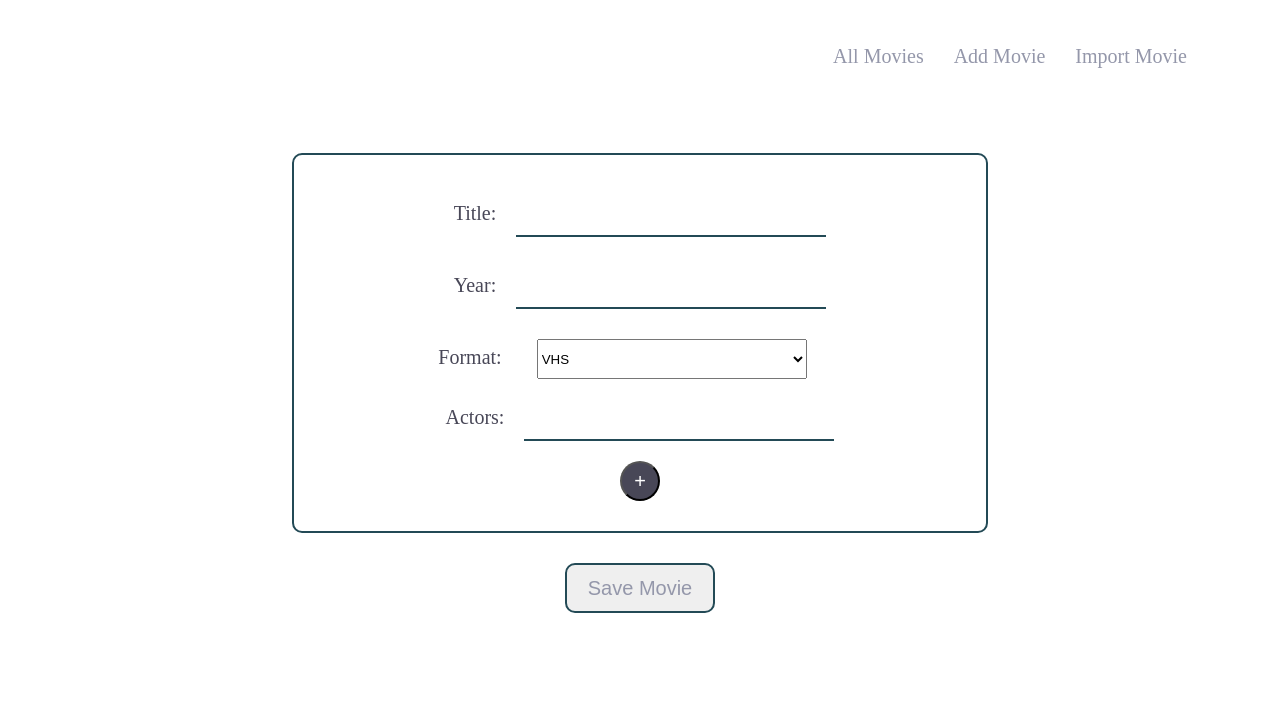
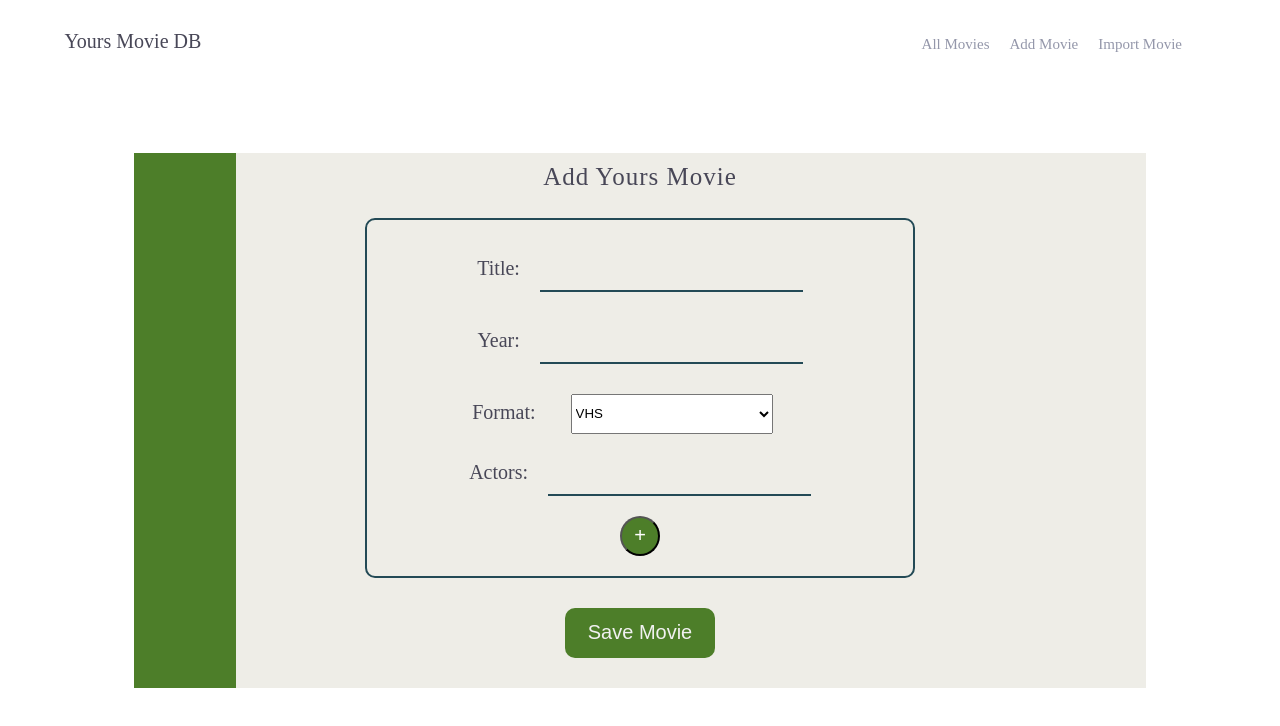
Before and after one commit to pani-tka/movies-info-storage, a React (Create React App) app: page /addmovie in a window 1280 px wide. Shown: the top 726 px of the page. Built offline with nearby package versions, Linux system fonts and the light colour scheme.

Commit message:
Current UI changes

```diff
--- a/package.json
+++ b/package.json
@@ -11,7 +11,8 @@
     "react-router-dom": "^5.0.1",
     "react-scripts": "3.0.1",
     "redux": "^4.0.4",
-    "redux-thunk": "^2.3.0"
+    "redux-thunk": "^2.3.0",
+    "style-it": "^2.1.4"
   },
   "scripts": {
     "start": "react-scripts start",
--- a/src/components/page-navigation/page-navigation.js
+++ b/src/components/page-navigation/page-navigation.js
@@ -6,10 +6,13 @@ class PageNavigation extends Component {
   render(){
     return(
       <div className={styles.navigation}>
+        <Link to="/" className={styles.mainNavigationLink}>Yours Movie DB</Link>
+        <div className={styles.navigationLinks}>
           <Link to="/allmovies" className={styles.navigationLink}>All Movies</Link>
           <Link to="/addmovie" className={styles.navigationLink}>Add Movie</Link>
           <Link to="/importmovies" className={styles.navigationLink}>Import Movie</Link>
         </div>
+      </div>
     )
   }
 }
--- a/src/components/page-navigation/page-navigation.module.scss
+++ b/src/components/page-navigation/page-navigation.module.scss
@@ -1,14 +1,36 @@
 .navigation {
+  width: 90%;
   display: flex;
   flex-direction: row;
   flex-wrap: nowrap;
-  justify-content: flex-end ;
+  justify-content: space-between;
+  margin: 0 auto;
   margin-top: 30px;
   margin-right: 70px;
 }
-.navigationLink{
+
+.mainNavigationLink {
   font-size: 20px;
+  color: #484757;
+  text-decoration: none;
+  align-self: flex-start;
+}
+
+.navigationLinks {
+  display: flex;
+  flex-direction: row;
+  flex-wrap: nowrap;
+  align-items: flex-end ;
+}
+
+.navigationLink:hover {
+  color: #4d7e29;
+  font-size: 17px;
+}
+
+.navigationLink {
+  font-size: 15px;
   color: #9497aa;
-  padding: 15px;
   text-decoration: none;
+  margin-right: 20px;
 }
--- a/src/pages/add-movie-page/add-movie-page.js
+++ b/src/pages/add-movie-page/add-movie-page.js
@@ -18,6 +18,9 @@ class AddMoviePage extends Component {
 
   changeFormat = event => this.setState({format: event.target.value});
 
+  onClick = () => {
+  }
+
   handleButton = () => {
     this.props.addMovie(
       this.state.title,
@@ -33,7 +36,9 @@ class AddMoviePage extends Component {
 
   render(){
     return(
-      <div>
+      <div className={styles.container}>
+        <span className={styles.decorContainer}></span>
+        <h1 className={styles.addMovieHeader}>Add Yours Movie</h1>
         <form className={styles.addMovieForm}>
           <div className={styles.inputItem}>
             Title:
@@ -72,6 +77,7 @@ class AddMoviePage extends Component {
           </div>
           <button
             type="button"
+            onClick={this.onCLick}
             className={styles.addInput}
           >
             +
--- a/src/pages/add-movie-page/add-movie-page.module.scss
+++ b/src/pages/add-movie-page/add-movie-page.module.scss
@@ -1,30 +1,53 @@
+.container {
+  width: 80%;
+  margin: 0 auto;
+  background-color: #eeede7;
+  margin-top: 100px;
+  position: relative;
+}
+.decorContainer {
+  display: block;
+  width: 10%;
+  height: 100%;
+  background-color: #4d7e29;
+  position: absolute;
+  top: 0;
+  left: 0;
+}
+.addMovieHeader {
+  font-size: 25px;
+  font-weight: 300;
+  letter-spacing: 1px;
+  color: #484757;
+  padding: 10px;
+}
 .addMovieForm{
   width: 50%;
   margin: 0 auto;
   border: 2px solid #234a56;
   border-radius: 10px;
-  padding: 30px;
+  padding: 20px;
   display: flex;
   flex-direction: column;
-  margin-top: 70px;
 }
 .addMovieInput {
-  width: 300px;
+  width: 50%;
+  height: 40px;
   border: 0;
   border-bottom: 2px solid #234a56;
   font-size: 30px;
   font-weight: 300;
-  height: 40px;
   text-align: center;
   padding: 5px;
-  color: #9497aa;
+  background-color: transparent;
+  color: #484757;
   outline: none;
   margin-bottom: 20px;
   margin-left: 20px;
 }
 
 .selectItem select {
-  width: 270px;
+  width: 40%;
   height: 40px;
   margin: 10px 35px 10px 35px;
   outline: none;
@@ -43,7 +66,7 @@
 .addInput{
   width: 40px;
   height: 40px;
-  background-color: #484757;
+  background-color: #4d7e29;
   border-radius: 50%;
   color: white;
   font-size: 20px;
@@ -54,12 +77,14 @@
 .saveMovieButton {
   width: 150px;
   height: 50px;
+  background-color: #4d7e29;
   font-size: 20px;
   font-weight: 300;
-  color: #9497aa;
-  border: 2px solid #234a56;
+  color: #f1f1f1;
+  border: 2px solid transparent;
   border-radius: 10px;
   padding: 10px;
   margin-top: 30px;
+  margin-bottom: 30px;
   outline: none;
 }
--- a/src/pages/all-movies-page/all-movies-page.js
+++ b/src/pages/all-movies-page/all-movies-page.js
@@ -15,7 +15,7 @@ class AllMoviesPage extends Component {
 
   return(
     <div>
-      <div className={styles.movieItemHeader}>See all movies</div>
+      <div className={styles.movieItemHeader}>See All Movies</div>
       {!!movies&&
         movies.map((item) =>
           <div
@@ -25,6 +25,7 @@ class AllMoviesPage extends Component {
             <div className={styles.movieTitle}>{item.title}</div>
             <div className={styles.movieYear}>{item.year}</div>
             <div className={styles.movieFormat}>{item.format}</div>
+            <div className={styles.movieActors}>{item.actors}</div>
             <Link
               to={`/movies/${item.title}`}
               className={styles.movieLink}
--- a/src/pages/all-movies-page/all-movies-page.module.scss
+++ b/src/pages/all-movies-page/all-movies-page.module.scss
@@ -1,34 +1,59 @@
 .movieItemHeader {
-  font-size: 30px;
+  font-size: 25px;
+  letter-spacing: 1px;
   color: #484757;
-  margin-top: 30px;
-  margin-bottom: 30px;
+  margin-top: 60px;
+  margin-bottom: 40px;
 }
 .movieItem {
   width: 50%;
   margin: 0 auto;
-  border: 2px solid #234a56;
-  border-radius: 10px;
+  border: 2px solid #f1f1f1;
+  border-radius: 5px;
   margin-bottom: 10px;
+  background-color: #f1f1f1;
+  position: relative;
+}
+
+.movieItem::after {
+  content: '';
+  display: block;
+  width: 30%;
+  height: 100%;
+  background-color: #4d7e29;
+  position: absolute;
+  top: 0;
+  right: 0;
 }
 
 .movieTitle {
-  font-size: 40px;
-  color: #234a56;
+  font-size: 25px;
+  color: #0a3500;
   padding: 5px;
   text-align: left;
+  margin-left: 10px;
 }
 .movieYear, .movieFormat {
   font-size: 20px;
   color: #484757;
   padding: 5px;
   text-align: left;
+  margin-left: 10px;
 }
 
 .movieLink {
   display: block;
+  margin: 0 auto;
+  width: 100px;
+  height: 30px;
   font-size: 20px;
-  color: #9497aa;
-  padding: 15px;
+  color: #939393;
+  padding: 3px;
   text-decoration: none;
+  margin-bottom: 5px;
 }
+.movieLink:hover {
+  border-top: 1px solid #4d7e29;
+  border-bottom: 1px solid #4d7e29;
+  color: #8dba69;
+}
--- a/src/pages/import-movies-page/import-movies-page.js
+++ b/src/pages/import-movies-page/import-movies-page.js
@@ -1,5 +1,6 @@
 import React, {Component} from 'react';
 import Dropzone from 'react-dropzone';
+import styles from './import-movies-page.module.scss';
 
 class ImportMoviesPage extends Component {
   constructor() {
@@ -22,14 +23,20 @@ class ImportMoviesPage extends Component {
     return (
       <Dropzone onDrop={this.onDrop}>
         {({getRootProps, getInputProps}) => (
-          <section className="container">
+          <section className={styles.container}>
+            <p className={styles.dropTitle}>Select the import file: </p>
             <div {...getRootProps({className: 'dropzone'})}>
-              <input {...getInputProps()} />
-              <p>Drag 'n' drop some files here, or click to select files</p>
+              <input {...getInputProps()} className={styles.dropzoneInput}/>
+              <p className={styles.dropDescription}>Drag 'n' drop some files here, or click to select files</p>
             </div>
             <aside>
-              <h4>Files</h4>
               <ul>{files}</ul>
+              <button
+                type="button"
+                className={styles.uploadBatton}
+              >
+                UPLOAD
+              </button>
             </aside>
           </section>
         )}
--- a/src/pages/import-movies-page/import-movies-page.module.scss
+++ b/src/pages/import-movies-page/import-movies-page.module.scss
@@ -0,0 +1,34 @@
+.container {
+  width: 60%;
+  margin: 0 auto;
+  display: flex;
+  flex-direction: column;
+}
+
+.dropTitle {
+  display: block;
+  font-size: 20px;
+  color: #0a3500;
+  text-align: left;
+  margin-top: 100px;
+}
+
+.dropDescription {
+  font-size: 15px;
+  color: #0a3500;
+}
+
+.uploadBatton {
+  width: 150px;
+  height: 50px;
+  background-color: #4d7e29;
+  font-size: 20px;
+  font-weight: 300;
+  color: #f1f1f1;
+  border: 2px solid transparent;
+  border-radius: 10px;
+  padding: 10px;
+  margin-top: 30px;
+  margin-bottom: 30px;
+  outline: none;
+}
--- a/src/pages/start-page/start-page.module.scss
+++ b/src/pages/start-page/start-page.module.scss
@@ -13,7 +13,7 @@
   height: 70px;
   text-align: center;
   padding: 5px;
-  color: #9497aa;
+  color: #4d7e29;
   outline: none;
   margin-bottom: 25px;
 }
@@ -26,13 +26,15 @@
 .searchButton {
   width: 100px;
   height: 50px;
+  background-color: #4d7e29;
   font-size: 20px;
   font-weight: 300;
-  color: #9497aa;
-  border: 2px solid #234a56;
+  color: #f1f1f1;
+  border: 2px solid transparent;
   border-radius: 10px;
   padding: 10px;
   margin-top: 30px;
+  margin-bottom: 30px;
   outline: none;
 
 }
```
Also changed, not shown: src/movies.js (+16 -16 lines), 1 other file (tests, documents, lock files or other folders).
